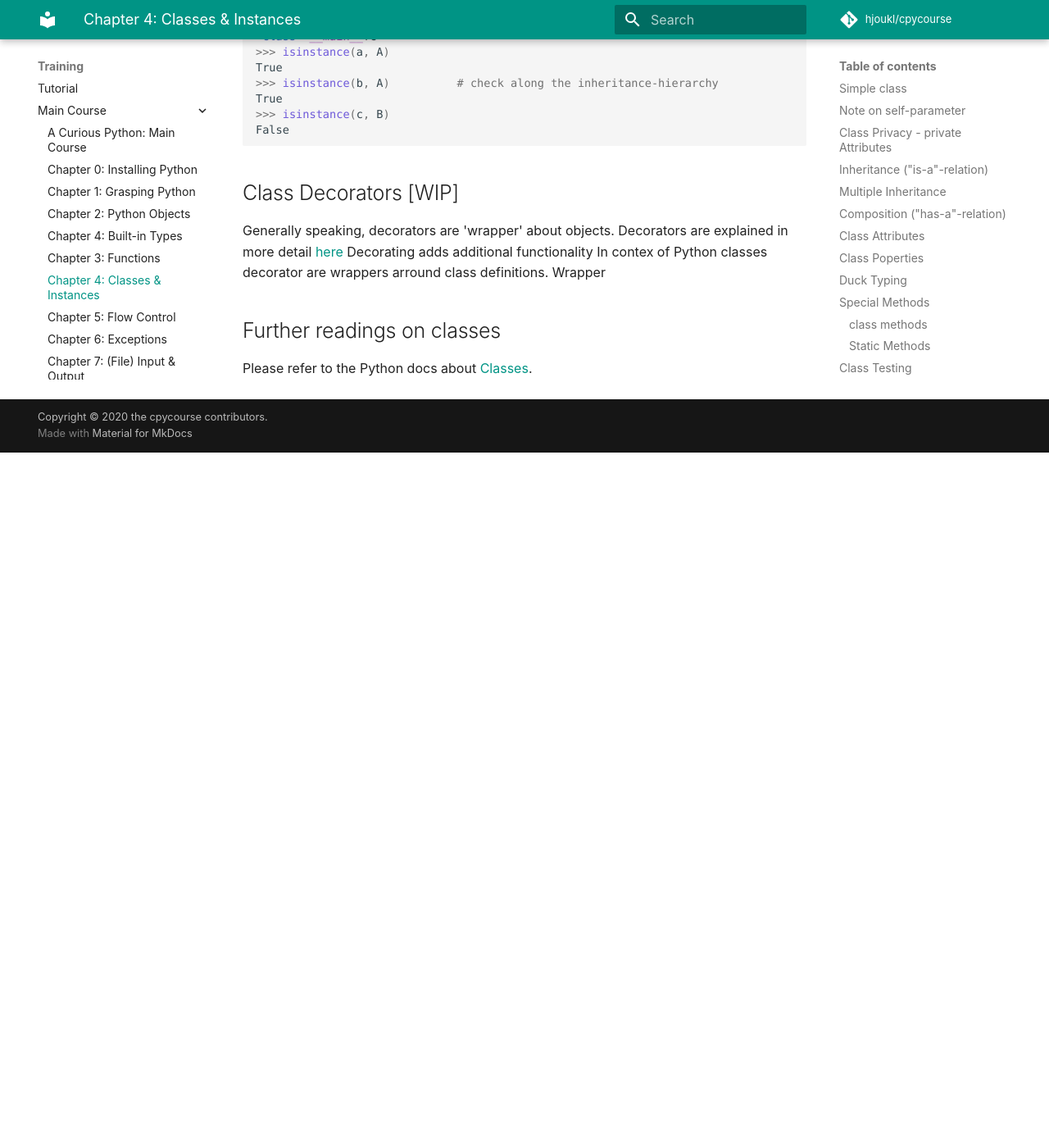
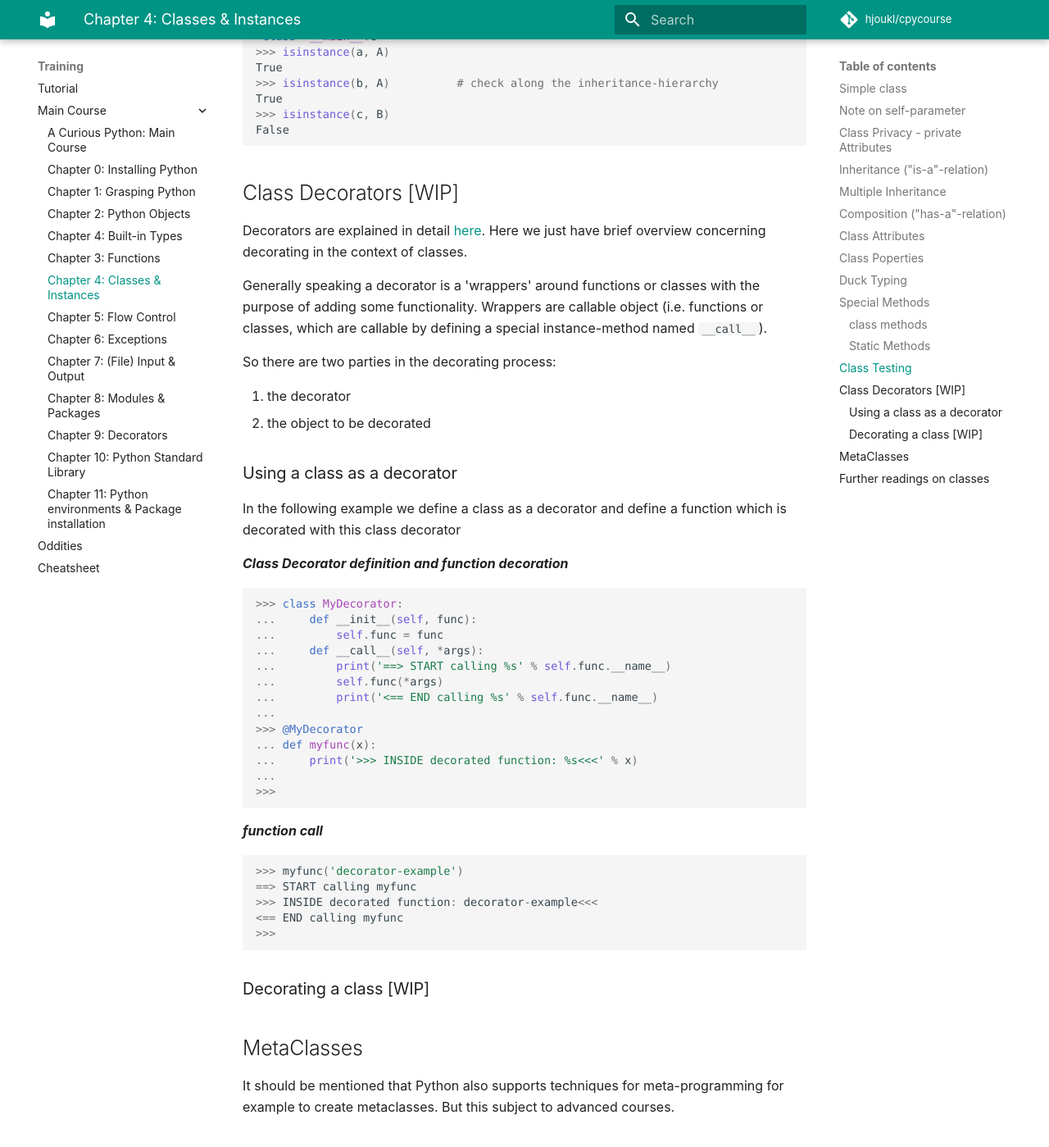
Before and after one commit to rkluger68/cpycourse, an MkDocs documentation site: the page built from docs/training/main-course/classes-instances.md, in a window 1280 px wide and 1400 px high, scrolled down 11197 px. Shown: the whole window at 82% size. Built offline with MkDocs 1.6.1 and Material for MkDocs 9.7.7, drawn with Linux system fonts in a browser that asks for light colours; comment, search, counter and statistics services are not loaded; before the commit the page ends 11749 px from its top, so only the background shows below that.

Commit message:
Update classes-instances.md
Added content to  section 'Class Decortors'

````diff
--- a/docs/training/main-course/classes-instances.md
+++ b/docs/training/main-course/classes-instances.md
@@ -495,9 +495,56 @@ False
 
 ## Class Decorators [WIP]
 
-Generally speaking, decorators are 'wrapper' about objects. Decorators are explained in more detail [here](decorators.md)
-Decorating adds additional functionality
-In contex of Python classes decorator are wrappers arround class definitions. Wrapper
+Decorators are explained in detail [here](decorators.md). Here we just have brief overview concerning decorating in the context of classes.
+
+Generally speaking a decorator is a 'wrappers' around functions or classes with the purpose of adding some functionality.
+Wrappers are callable object (i.e. functions or classes, which are callable by defining a special instance-method named `__call__`).
+
+So there are two parties in the decorating process:
+
+1. the decorator
+2. the object to be decorated
+
+### Using a class as a decorator
+
+In the following example we define a class as a decorator and define a function which is decorated with  this class decorator
+
+***Class Decorator definition and function decoration***
+
+``` python
+>>> class MyDecorator:
+...     def __init__(self, func):
+...         self.func = func
+...     def __call__(self, *args):
+...         print('==> START calling %s' % self.func.__name__)
+...         self.func(*args)
+...         print('<== END calling %s' % self.func.__name__)
+...
+>>> @MyDecorator
+... def myfunc(x):
+...     print('>>> INSIDE decorated function: %s<<<' % x)
+...
+>>>
+```
+
+***function call***
+
+``` python
+>>> myfunc('decorator-example')
+==> START calling myfunc
+>>> INSIDE decorated function: decorator-example<<<
+<== END calling myfunc
+>>>
+```
+
+### Decorating a class [WIP]
+
+
+
+
+## MetaClasses
+
+It should be mentioned that Python also supports techniques for meta-programming for example to create metaclasses. But this subject to advanced courses.
 
 ## Further readings on classes
 
````
